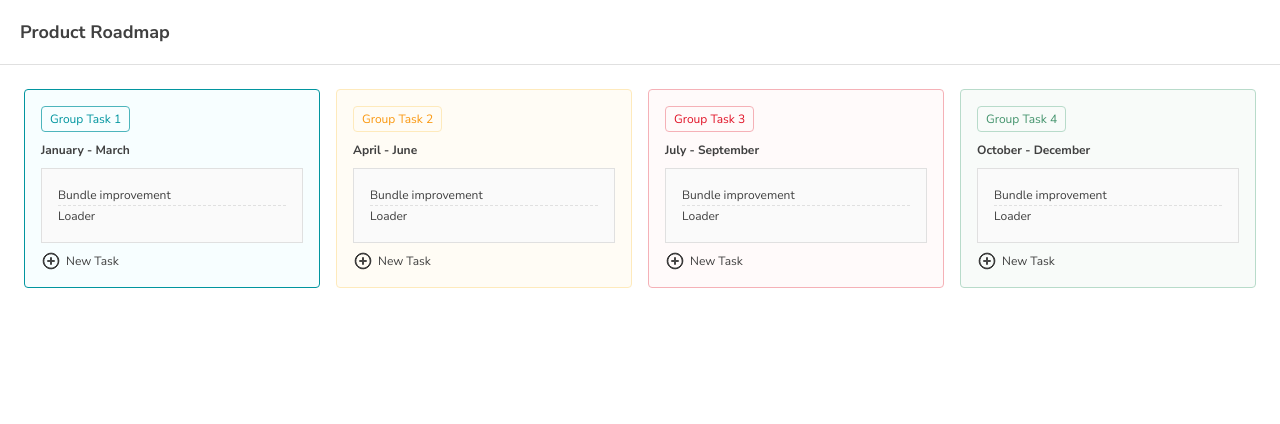
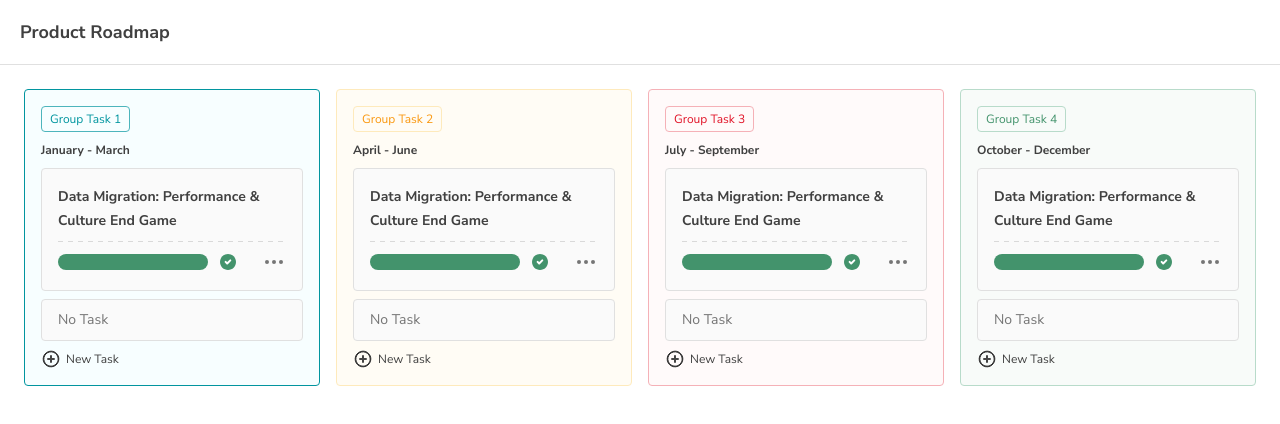
Before and after one commit to zulfiqarshafar/todo-kanban, a React (Vite) app: page / in a window 1280 px wide. Shown: the top 424 px of the page. Built offline with nearby package versions, Linux system fonts and the light colour scheme.

Commit message:
feat: update task content design

```diff
--- a/src/App.css
+++ b/src/App.css
@@ -1,5 +1,5 @@
 #root {
-  max-width: 1280px;
+  /* max-width: 1366px; */
   margin: 0 auto;
 }
 
@@ -19,9 +19,3 @@ header .title {
   display: flex;
   gap: 16px;
 }
-
-@media (prefers-reduced-motion: no-preference) {
-  a:nth-of-type(2) .logo {
-    animation: logo-spin infinite 20s linear;
-  }
-}
--- a/src/assets/css/Column.css
+++ b/src/assets/css/Column.css
@@ -51,6 +51,7 @@
 
 .column-group-3 .column-title {
   border: 1px solid #F5B1B7;
+  background-color: #FFFAFA;
   color: #E11428;
 }
 
--- a/src/assets/css/Task.css
+++ b/src/assets/css/Task.css
@@ -1,9 +1,74 @@
 .task {
   background-color: #FAFAFA;
   border: 1px solid #E0E0E0;
+  border-radius: 4px;
   padding: 16px;
 }
 
+.no-task {
+  padding: 8px 16px;
+}
+
 .task-title {
-  border-bottom: 1px dashed #E0E0E0;
+  font-size: 14px;
+  font-weight: bold;
+  line-height: 24px;
 }
+
+.no-task-title {
+  font-weight: normal;
+  color: #757575;
+}
+
+.task .line-divider {
+  margin: 8px 0;
+  height: 1px;
+  background-image: linear-gradient(to right, #D9D9D9 50%, rgba(255, 255, 255, 0) 0%);
+  background-position: left;
+  background-size: 10px 1px;
+  background-repeat: repeat-x;
+}
+
+.task-description {
+  display: flex;
+}
+
+.progress {
+  width: 100%;
+  margin: 4px 0;
+  display: flex;
+  gap: 12px;
+}
+
+.progress-bar {
+  flex-grow: 1;
+  background-color: #EDEDED;
+  border-radius: 999px;
+  overflow: hidden;
+}
+
+.progress-bar-fill {
+  display: block;
+  height: 100%;
+  background-color: #01959F;
+}
+
+.progress-bar-full {
+  background-color: #43936C;
+}
+
+.progress-value {
+  display: flex;
+  width: fit-content;
+  color: #757575;
+  font-family: Inter, system-ui, Avenir, Helvetica, Arial, sans-serif;
+  line-height: 16px;
+  align-self: center;
+}
+
+.task-description .action-btn {
+  cursor: pointer;
+  display: flex;
+  align-items: center;
+  margin-left: 26px;
+}
--- a/src/components/Column.jsx
+++ b/src/components/Column.jsx
@@ -4,13 +4,20 @@ import plusIcon from '../assets/images/plus-circle.svg'
 import '../assets/css/Column.css'
 
 function Column({ columnClass, columnTitle, columnMonth, setIsOpenCreateEditTask }) {
+
   return (
     <section className={`column ${columnClass}`}>
       <div className='column-title'>{ columnTitle }</div>
       <div className='column-month'>{ columnMonth }</div>
-      <Task />
+
+      <Task title='Data Migration: Performance & Culture End Game' progress='100' />
+
+      <section className='task no-task'>
+        <div className="task-title no-task-title">No Task</div>
+      </section>
+
       <div className='new-task-btn' onClick={() => setIsOpenCreateEditTask(true)}>
-        <img src={plusIcon} alt="Plus Icon" />
+        <img src={plusIcon} alt="Plus icon" />
         New Task
       </div>
     </section>
--- a/src/components/Task.jsx
+++ b/src/components/Task.jsx
@@ -1,11 +1,28 @@
 import React from 'react'
+import moreIcon from '../assets/images/more-horizontal.svg'
+import checkIcon from '../assets/images/checklist.svg'
 import '../assets/css/Task.css'
 
-function Task() {
+function Task({ title, progress }) {
   return (
     <section className='task'>
-      <div className="task-title">Bundle improvement</div>
-      <div>Loader</div>
+      <div className="task-title">{ title }</div>
+      <div className="line-divider"></div>
+      <section className='task-description'>
+        <div className='progress'>
+          <div className="progress-bar">
+            <span className={`progress-bar-fill ${ progress == 100 && 'progress-bar-full'}`} style={{ width: `${progress}%`}} ></span>
+          </div>
+          <div className='progress-value'>
+            {
+              progress < 100 ? `${progress} %` : (<img src={checkIcon} alt="Check icon" />)
+            }
+          </div>
+        </div>
+        <div className='action-btn'>
+          <img src={moreIcon} alt="More icon" />
+        </div>
+      </section>
     </section>
 
   )
--- a/src/index.css
+++ b/src/index.css
@@ -2,7 +2,7 @@
 
 :root {
   font-family: 'Nunito Sans', Inter, system-ui, Avenir, Helvetica, Arial, sans-serif;
-  line-height: 1.5;
+  line-height: 28px;
   font-weight: 400;
 
   color: #404040;
@@ -39,7 +39,6 @@ button {
   border: 1px solid transparent;
   padding: 0.6em 1.2em;
   font-size: 1em;
-  font-weight: 500;
   font-family: inherit;
   cursor: pointer;
   transition: border-color 0.25s;
@@ -47,7 +46,23 @@ button {
 button:hover {
   border-color: #646cff;
 }
+
 button:focus,
 button:focus-visible {
-  outline: 4px auto -webkit-focus-ring-color;
+  outline: 2px solid rgba(1, 149, 159, 0.2);
 }
+
+input {
+  width: 100%;
+  box-sizing: border-box;
+  padding: 8px 16px;
+  border: 2px solid #EDEDED;
+  border-radius: 8px;
+  color: #404040;
+  caret-color: #01959F;
+}
+
+input:focus, input:focus-visible {
+  border: 2px solid rgba(1, 149, 159, 1);
+  outline: none;
+}
```
Also changed, not shown: src/assets/images/checklist.svg (added), src/assets/images/more-horizontal.svg (added).
